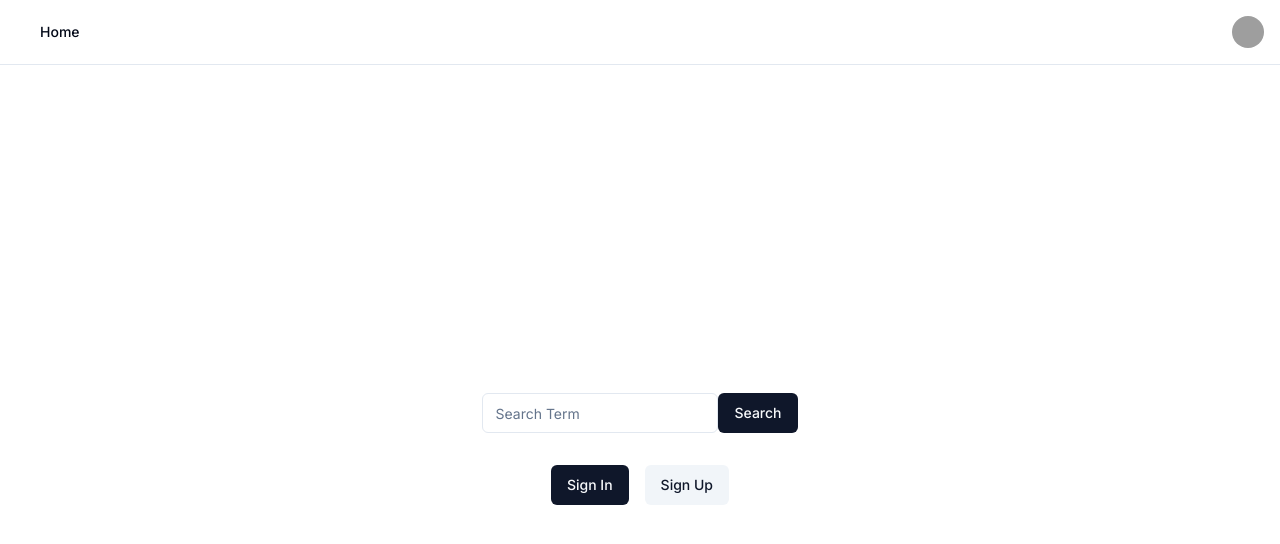
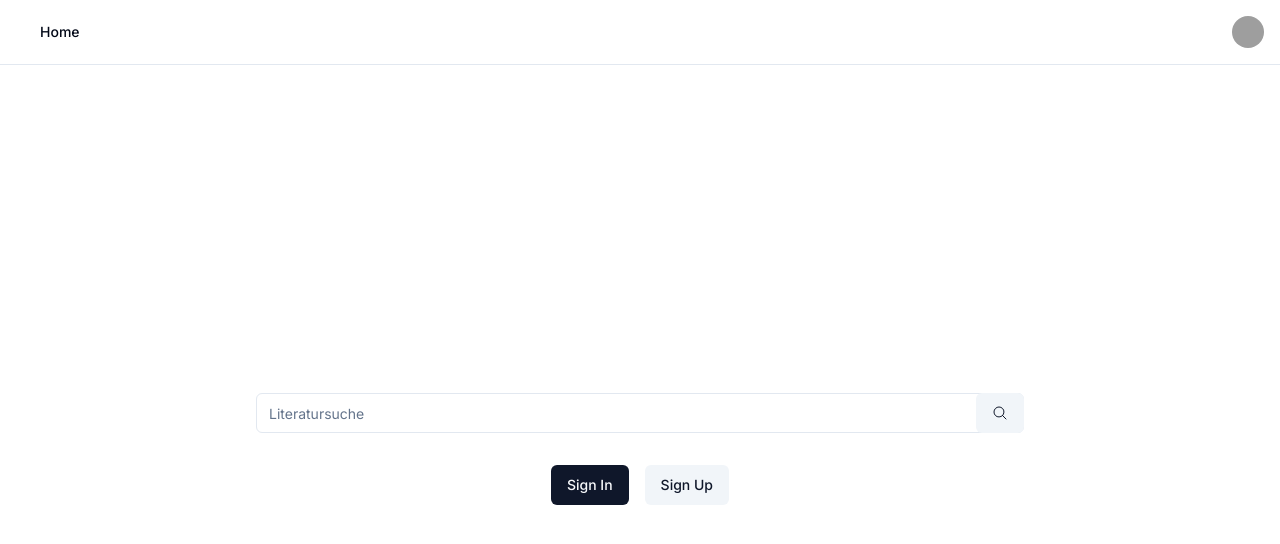
Before and after one commit to carlobeckmann2602/publication-recommender, a Next.js app in the folder frontend/: page / in a window 1280 px wide. Shown: the top 544 px of the page. Built offline with nearby package versions, Linux system fonts and the light colour scheme; no server answers; grey boxes are pictures that could not be loaded.

Commit message:
keep searchbar input and change design of searchbar

```diff
--- a/frontend/app/search/page.tsx
+++ b/frontend/app/search/page.tsx
@@ -12,7 +12,7 @@ interface SearchParams {
 export default function Search({ searchParams }: SearchParams) {
   return (
     <div className="flex justify-center min-h-screen items-center gap-4 flex-col">
-      <Searchbar></Searchbar>
+      <Searchbar value={searchParams.q}></Searchbar>
       <Suspense key={searchParams.q} fallback={<div>Loading...</div>}>
         <LiteratureSearchResults
           query={searchParams.q}
--- a/frontend/components/Searchbar.tsx
+++ b/frontend/components/Searchbar.tsx
@@ -1,6 +1,5 @@
 "use client";
 import { useRouter } from "next/navigation";
-import { useState } from "react";
 import { zodResolver } from "@hookform/resolvers/zod";
 import { useForm } from "react-hook-form";
 import * as z from "zod";
@@ -9,23 +8,26 @@ import { Button } from "@/components/ui/button";
 import {
   Form,
   FormControl,
-  FormDescription,
   FormField,
   FormItem,
-  FormLabel,
   FormMessage,
 } from "@/components/ui/form";
 import { Input } from "@/components/ui/input";
+import { MagnifyingGlassIcon } from "@heroicons/react/24/outline";
 
 const FormSchema = z.object({
   query: z.string(),
 });
 
-export function Searchbar() {
+interface Props {
+  value?: string;
+}
+
+export function Searchbar(props: Props) {
   const form = useForm<z.infer<typeof FormSchema>>({
     resolver: zodResolver(FormSchema),
     defaultValues: {
-      query: "",
+      query: props.value,
     },
   });
 
@@ -37,20 +39,30 @@ export function Searchbar() {
 
   return (
     <Form {...form}>
-      <form onSubmit={form.handleSubmit(onSubmit)} className="flex">
+      <form
+        onSubmit={form.handleSubmit(onSubmit)}
+        className="flex w-full justify-center items-center max-w-3xl relative"
+      >
         <FormField
           control={form.control}
           name="query"
           render={({ field }) => (
-            <FormItem>
+            <FormItem className="flex-grow">
               <FormControl>
-                <Input type="text" placeholder="Search Term" {...field} />
+                <Input
+                  className="pr-14"
+                  type="text"
+                  placeholder="Literatursuche"
+                  {...field}
+                />
               </FormControl>
               <FormMessage />
             </FormItem>
           )}
         />
-        <Button type="submit">Search</Button>
+        <Button variant="secondary" className="absolute right-0" type="submit">
+          <MagnifyingGlassIcon className="h-4 w-4" />
+        </Button>
       </form>
     </Form>
   );
```
